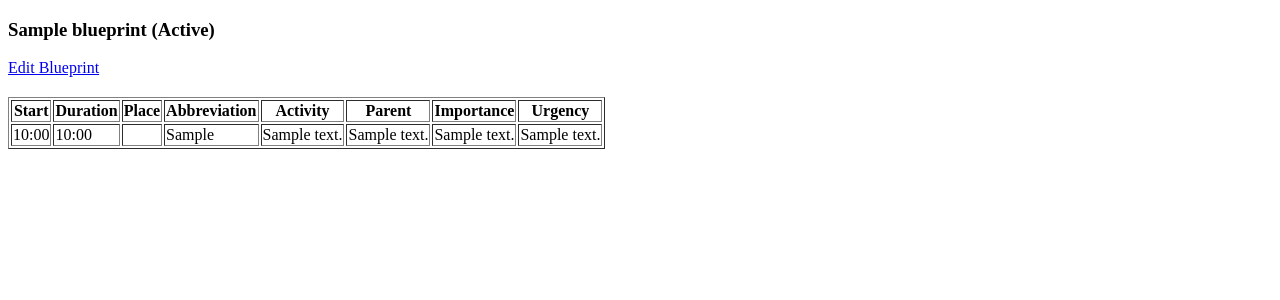
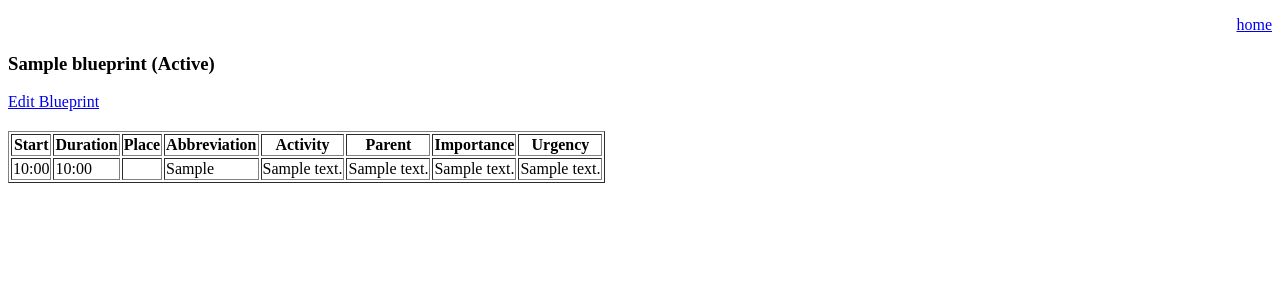
Before and after one commit to valambrian/timsy, a Django app: page /timsy/blueprints/1/ in a window 1280 px wide. Shown: the top 300 px of the page. Run offline with Django 5.2, Linux system fonts and the light colour scheme; tables that the repository leaves empty hold one stand-in row (values such as "Sample post").

Commit message:
Add a home link on pages other than the index.

```diff
--- a/timsy/templates/base.html
+++ b/timsy/templates/base.html
@@ -53,6 +53,9 @@
     {% block extra_head %}{% endblock %}
 </head>
 <body>
+    {% if request.resolver_match.url_name != 'index' %}
+    <p align="right"><a href="{% url 'index' %}">home</a></p>
+    {% endif %}
     <div class="container">
         {% block actions %}{% endblock %}
         {% block content %}{% endblock %}
```
